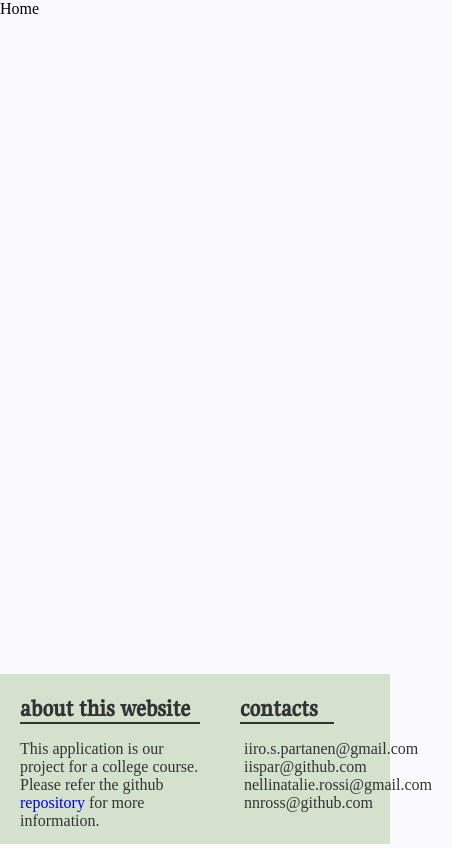
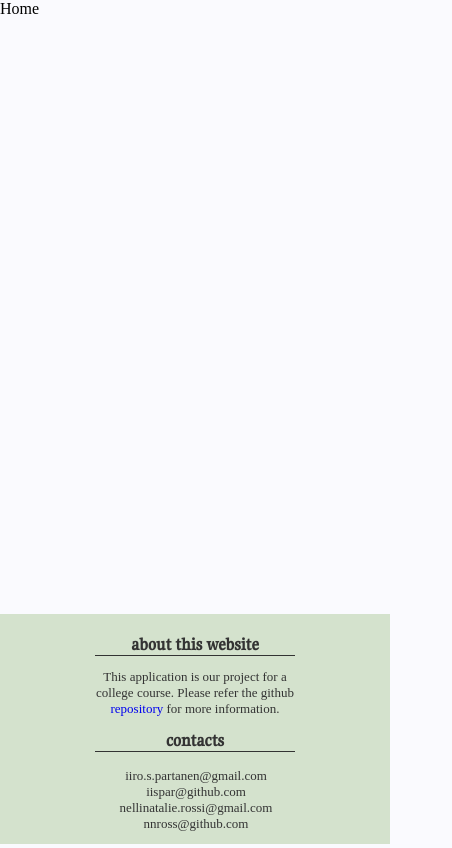
Before and after one commit to nnross/recipes-frontend, a React (Vite) app: page / in a window 390 px wide. Shown: the whole page, 452 px wide, since content can reach past the window. Built offline with nearby package versions, Linux system fonts and the light colour scheme.

Commit message:
footer for mobile

```diff
--- a/src/styles/components/_footer.scss
+++ b/src/styles/components/_footer.scss
@@ -7,7 +7,7 @@
   justify-content: space-around;
   &__about {
     padding: 20px;
-        width: 300px;
+    width: 245px;
     &__title {
       width: 180px;
     }
@@ -20,17 +20,42 @@
   }
   &__contact {
     padding: 20px;
-        width: 240px;
+    width: 245px;
     &__title {
       width: 94px;
     }
     &__contacts {
       list-style-type: none;
-            padding-left: 4px;
-            &li {
-                font-size: 16px;
-                padding: 4px;
+      padding-left: 2px;
+    }
+  }
+}
+
+@media only screen and (max-width: 600px) {
+  .footer {
+    flex-direction: column;
+    align-items: center;
+    &__about {
+      padding: 0px;
+      padding-top: 20px;
+      width: 200px;
+      text-align: center;
+      &__title {
+        width: 100%;
+      }
+    }
+    &__contact {
+      padding: 0px;
+      width: 200px;
+      text-align: center;
+      &__title {
+        width: 100%;
+      }
+      &__contacts {
+        & li {
+          font-size: 13px;
         }
       }
     }
   }
+}
--- a/src/styles/main.css
+++ b/src/styles/main.css
@@ -14,8 +14,8 @@
   justify-content: space-around;
 }
 .footer__about {
-  padding: 20px;
-  width: 300px;
+  padding: 10px;
+  width: 245px;
 }
 .footer__about__title {
   width: 180px;
@@ -25,8 +25,8 @@
   color: #0000EE;
 }
 .footer__contact {
-  padding: 20px;
-  width: 240px;
+  padding: 10px;
+  width: 245px;
 }
 .footer__contact__title {
   width: 94px;
@@ -40,6 +40,32 @@
   padding: 4px;
 }
 
+@media only screen and (max-width: 600px) {
+  .footer {
+    flex-direction: column;
+    align-items: center;
+  }
+  .footer__about {
+    padding: 0px;
+    padding-top: 10px;
+    width: 200px;
+    text-align: center;
+  }
+  .footer__about__title {
+    width: 100%;
+  }
+  .footer__contact {
+    padding: 0px;
+    width: 200px;
+    text-align: center;
+  }
+  .footer__contact__title {
+    width: 100%;
+  }
+  .footer__contact__contactsli {
+    font-size: 13px;
+  }
+}
 html, body {
   margin: 0;
   padding: 0;
@@ -58,6 +84,17 @@ p {
   font-size: 16px;
 }
 
+@media only screen and (max-width: 600px) {
+  h5 {
+    font-size: 18px;
+    border-bottom: 1px solid #333333;
+  }
+}
+@media only screen and (max-width: 600px) {
+  p {
+    font-size: 13px;
+  }
+}
 .layout {
   min-height: 100vh;
   font-family: "mainBody";
@@ -73,4 +110,10 @@ p {
 }
 .layout__footer {
   height: 170px;
+}
+
+@media only screen and (max-width: 600px) {
+  .layout__footer {
+    height: 230px;
+  }
 }/*# sourceMappingURL=main.css.map */
--- a/src/styles/main.scss
+++ b/src/styles/main.scss
@@ -20,6 +20,19 @@ p {
   font-size: 16px;
 }
 
+@media only screen and (max-width: 600px) {
+  h5 {
+    font-size: 18px;
+    border-bottom: 1px solid $black;
+  }
+}
+
+@media only screen and (max-width: 600px) {
+  p {
+    font-size: 13px;
+  }
+}
+
 
 .layout {
   min-height: 100vh;
@@ -34,6 +47,14 @@ p {
     height: 100%;
   }
   &__footer {
-        height: 170px;
+    height: 160px;
   }
 }
+
+@media only screen and (max-width: 600px) {
+  .layout {
+    &__footer {
+      height: 230px;
+    }
+  }
+}
```
Also changed, not shown: src/styles/_colorsAndFonts.scss (+4 -4 lines), 1 other file (tests, documents, lock files or other folders). Lines whose indentation alone changed are shown as unchanged.
